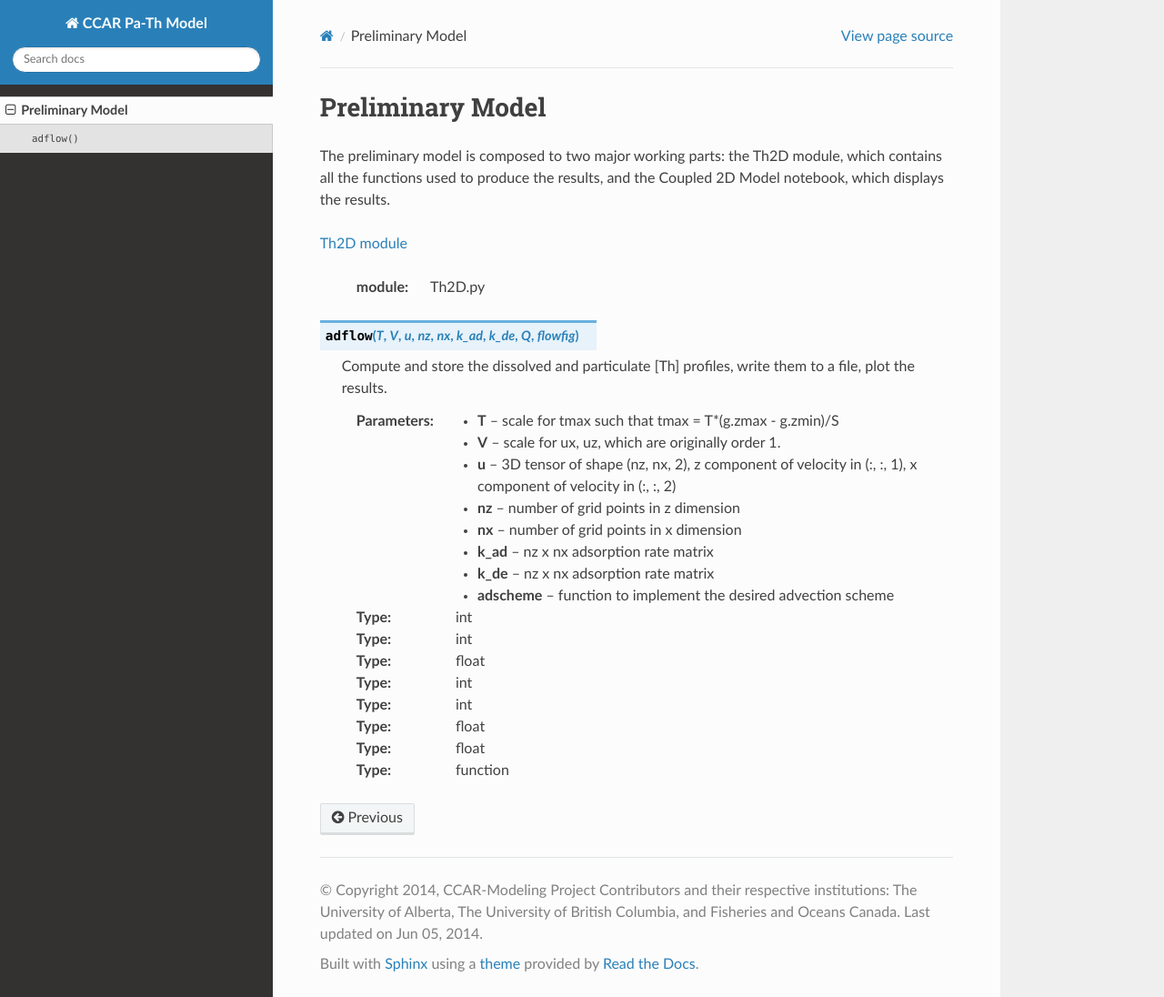
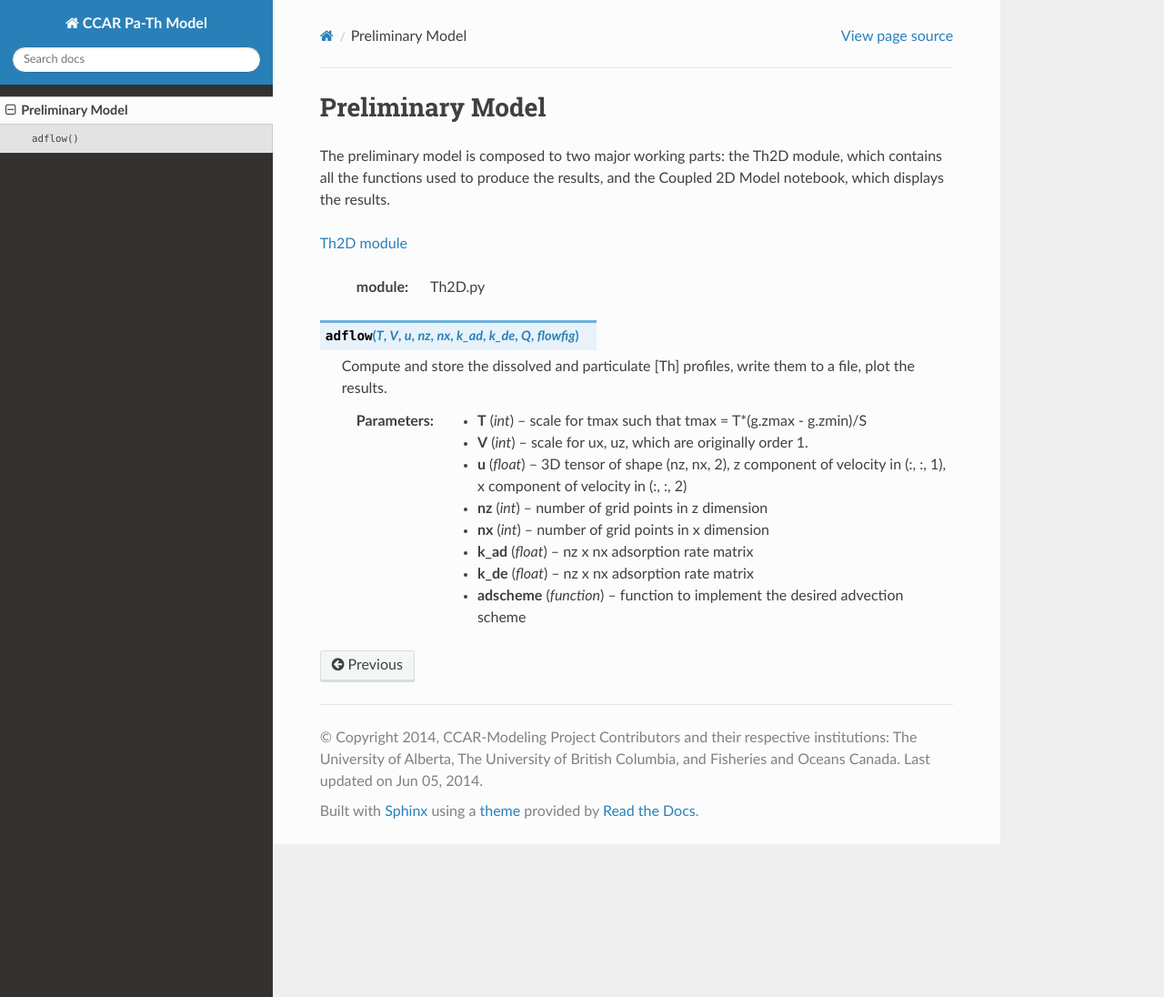
Before and after one commit to UBC-MOAD/pa-th-simple, a Sphinx documentation site: the page built from docs/prelim-model.rst, in a window 1280 px wide and 1096 px high. Shown: the whole window at 91% size. Built offline with Sphinx 7.4.7 and the Read the Docs theme 2.0.0, drawn with Linux system fonts in a browser that asks for light colours; some of the changed lines change nothing that is shown.

Commit message:
updated doc.

```diff
--- a/docs/prelim-model.rst
+++ b/docs/prelim-model.rst
@@ -15,25 +15,25 @@ The preliminary model is composed to two major working parts: the Th2D module, w
 	write them to a file, plot the results.
 
 	:arg T: scale for tmax such that tmax = T*(g.zmax - g.zmin)/S
-	:type: int
+	:type T: int
 
 	:arg V: scale for ux, uz, which are originally order 1.
-	:type: int
+	:type V: int
 
 	:arg u: 3D tensor of shape (nz, nx, 2), z component of velocity in (:, :, 1), x component of velocity in (:, :, 2)
-	:type: float
+	:type u: float
 
 	:arg nz: number of grid points in z dimension
-	:type: int
+	:type nz: int
 
 	:arg nx: number of grid points in x dimension
-	:type: int
+	:type nx: int
 
 	:arg k_ad: nz x nx adsorption rate matrix
-	:type: float
+	:type k_ad: float
 
 	:arg k_de: nz x nx adsorption rate matrix
-	:type: float
+	:type k_de: float
 
 	:arg adscheme: function to implement the desired advection scheme
-	:type: function
+	:type adscheme: function
```
